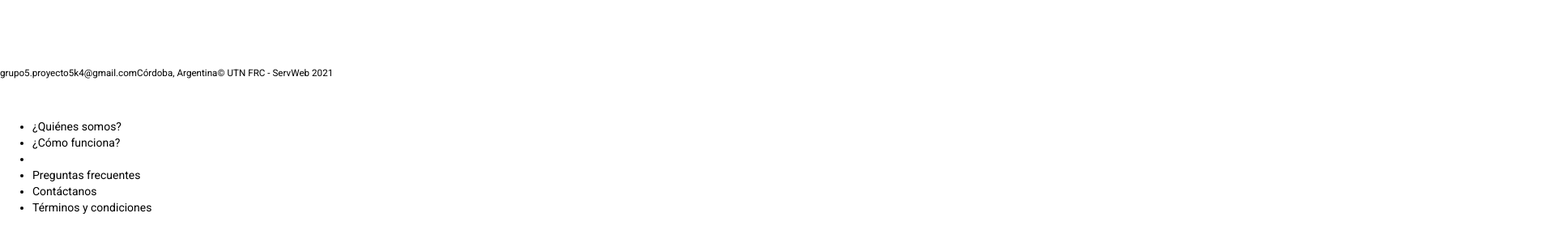
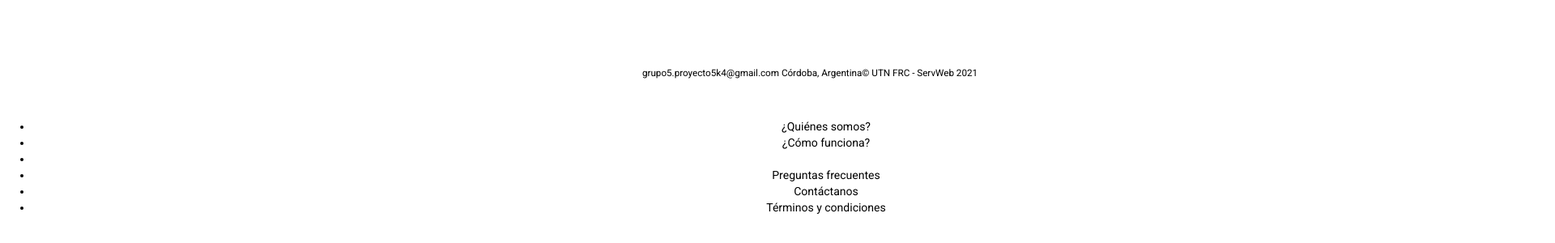
Before and after one commit to grupo5-proyecto5k4/adoptmefrontend, an Angular app: page / in a window 1280 px wide. Shown: the part 721-1021 px from the top of the page at 81% size, 1920 px wide, since content can reach past the window. Built offline with nearby package versions, Linux system fonts and the light colour scheme.

Commit message:
estilo footer

```diff
--- a/src/app/footer/footer.component.html
+++ b/src/app/footer/footer.component.html
@@ -1,11 +1,12 @@
-<footer id="gtco-footer" role="contentinfo">
+<footer id="gtco-footer" role="contentinfo" color="#E085C6">
     <div class="container" style="padding-bottom: 0px">
-        <div class="row copyright">
+        <div class="row copyright" id="piePag">
             <div class="col-md-12">
                 <p class="pull-left">
-                    <small class="block">grupo5.proyecto5k4@gmail.com</small>
-                    <small class="block">Córdoba, Argentina</small>
-                    <small class="block">&copy; UTN FRC - ServWeb 2021</small>
+                    <small class="block" id="letras">grupo5.proyecto5k4@gmail.com </small>
+                    <small class="block"id="letras" >   </small>
+                    <small class="block"id="letras" >Córdoba, Argentina</small>
+                    <small class="block"id="letras">&copy; UTN FRC - ServWeb 2021</small>
                 </p>
                 <br />
                 <p class="pull-right">
--- a/src/app/footer/footer.component.scss
+++ b/src/app/footer/footer.component.scss
@@ -0,0 +1,11 @@
+#piePag{
+    width: 2000px;
+    text-align: center;
+}
+
+
+@media (max-width: 600px){
+    .nav-titles{
+      display: none;
+    }
+  }
```
